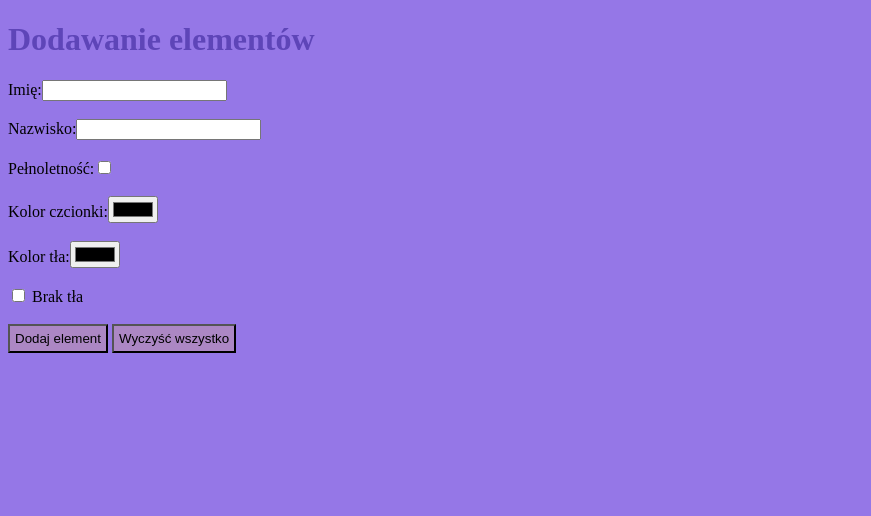
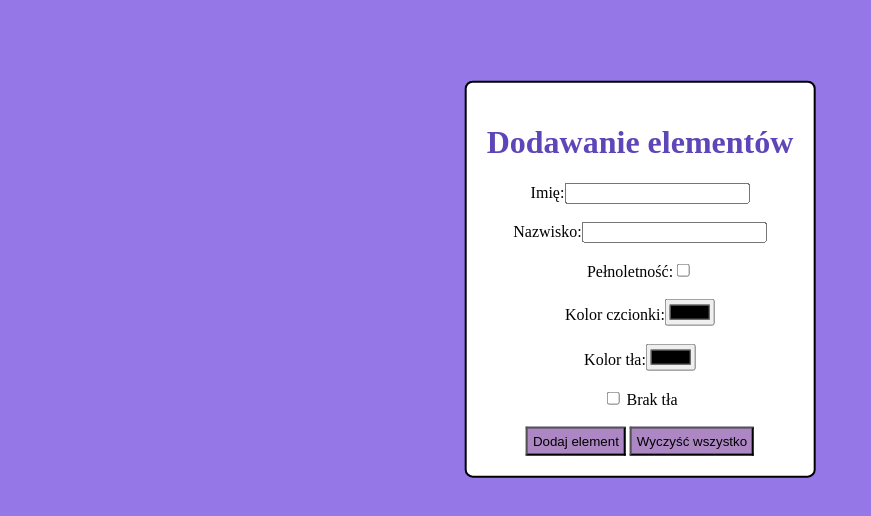
Before and after one commit to 1i2022aleksandra8/tworzenie-elementow-ankieta-imie-nazwisko-i-pe-noletno-, a plain HTML site: page index.html in a window 1280 px wide. Shown: the whole page, without its empty margins (0-871 px from the left). Drawn offline with Linux system fonts and the light colour scheme.

Commit message:
Add files via upload

```diff
--- a/index.html
+++ b/index.html
@@ -5,17 +5,32 @@
     <meta name="viewport" content="width=device-width, initial-scale=1.0">
     <title>Dodawanie elementów</title>
     <style>
-        body { background-color: rgb(149, 119, 231); }
+        body { background-color: rgb(149, 119, 231); margin: 0; }
+        .container {
+            position: absolute;
+            top: 20%;
+            left: 50%;
+            transform: translate(-50%, -20%);
+            text-align: center;
+        }
+        .form-wrapper {
+            border: 2px solid black;
+            padding: 20px;
+            border-radius: 8px;
+            background-color: white;
+            display: inline-block;
+        }
         h1 { color: rgb(94, 69, 184); }
         button { background-color: rgb(172, 135, 196); padding: 5px; cursor: pointer; }
         button:hover { background-color: rgb(51, 37, 68); }
         .message-container { display: flex; align-items: center; margin-top: 5px; padding: 12px; border-radius: 5px; gap: 10px; }
-        .message-container p { font-size: 18px; font-weight: bold; } /* Powiększona czcionka */
+        .message-container p { font-size: 18px; font-weight: bold; }
         .error-message { color: red; font-weight: bold; }
     </style>
 </head>
 <body>
     <div class="container">
+        <div class="form-wrapper">
             <h1>Dodawanie elementów</h1>
             <form>
                 <label>Imię:</label><input id="name" type="text"><span id="nameError" class="error-message"></span><br><br>
@@ -28,6 +43,7 @@
                 <button type="button" id="clearAll">Wyczyść wszystko</button>
             </form>
             <div id="messageContainer"></div>
+        </div>
     </div>
 
     <script>
```
Lines whose indentation alone changed are shown as unchanged.
